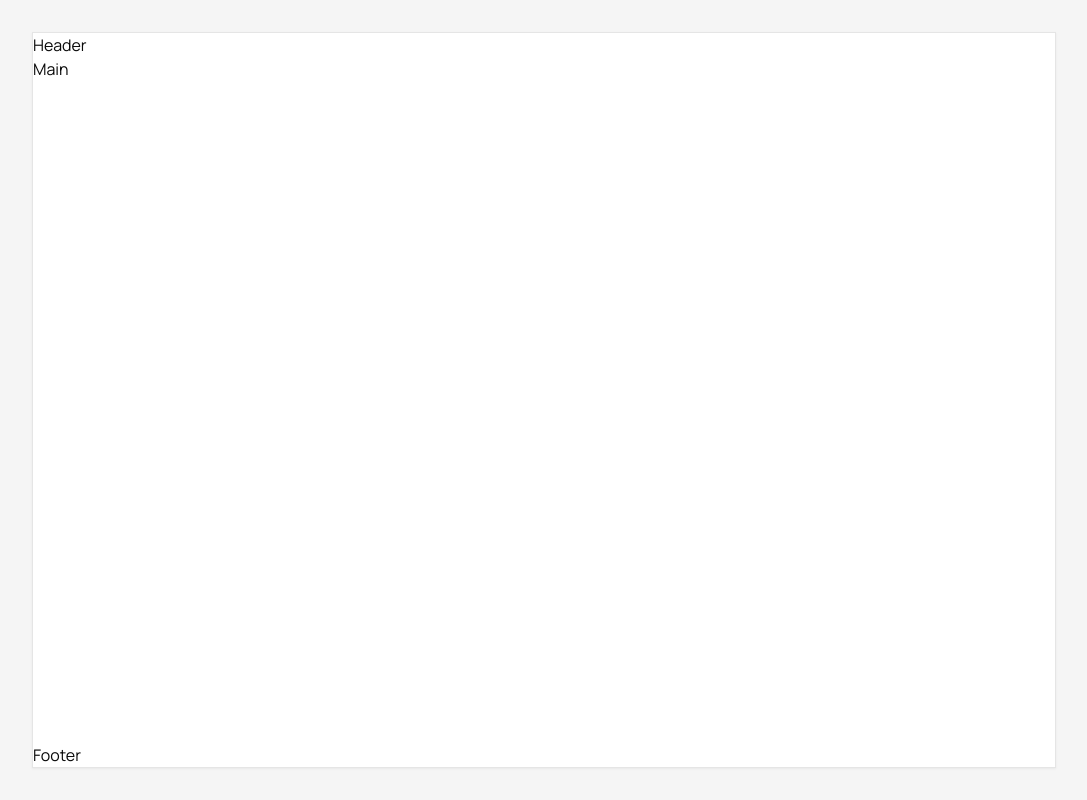
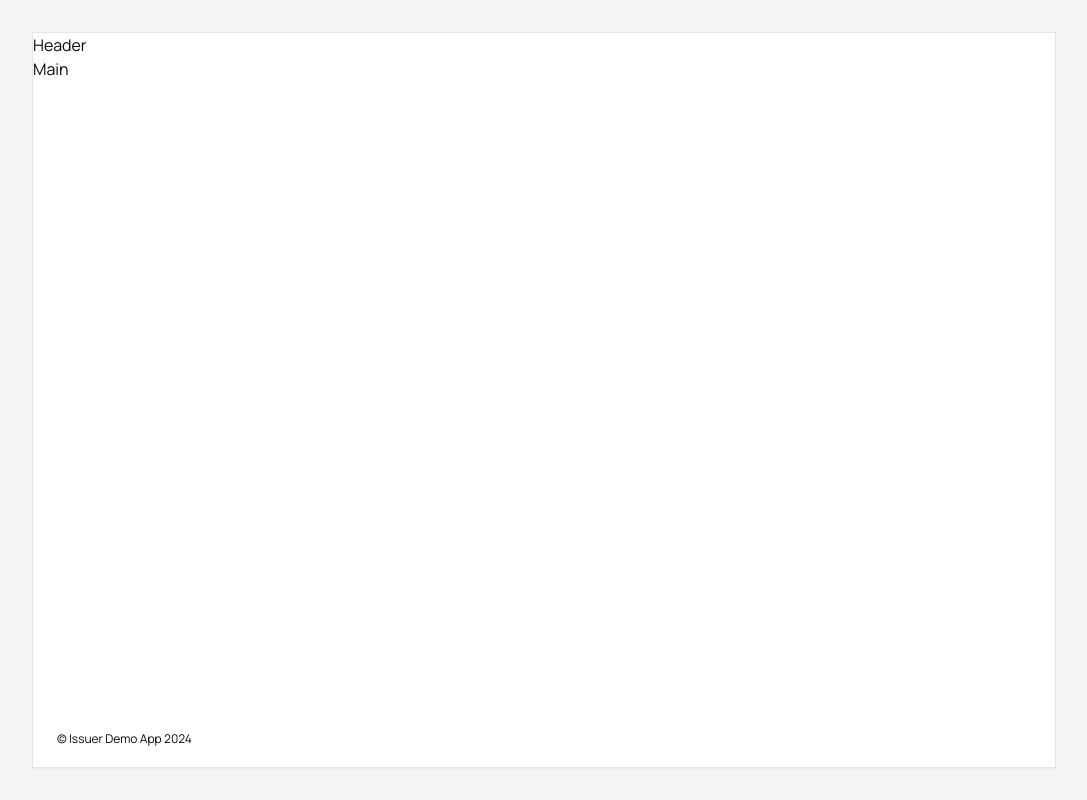
Before and after one commit to KishoreVB70/rp-dacade-demo, a Next.js app: page / in a window 1280 px wide. Shown: the whole page, without its empty margins (96-1183 px from the left). Built offline with nearby package versions, Linux system fonts and the light colour scheme.

Commit message:
feat: modify footer

```diff
--- a/components/footer.tsx
+++ b/components/footer.tsx
@@ -2,7 +2,9 @@ import React from 'react'
 
 const Footer = () => {
   return (
-    <div>Footer</div>
+    <footer className="px-6 py-5">
+      <p className="text-xs">© Issuer Demo App 2024</p>
+    </footer>
   )
 }
 
```
